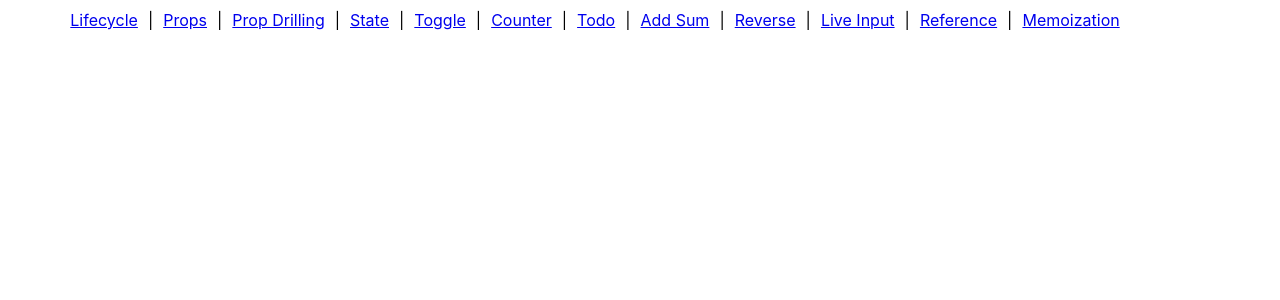
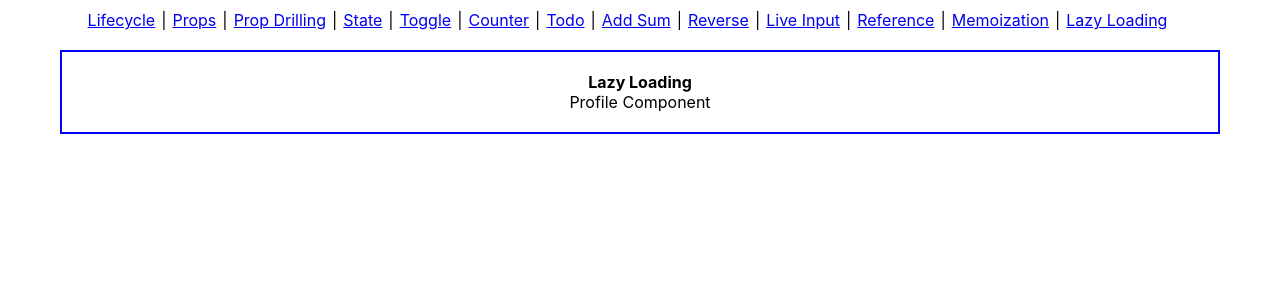
Before and after one commit to mahapatra079/my-app, a React (Create React App) app: page /lazy-loading in a window 1280 px wide. Shown: the top 300 px of the page. Built offline with nearby package versions, Linux system fonts and the light colour scheme.

Commit message:
LazyLoading Analysis

```diff
--- a/src/App.js
+++ b/src/App.js
@@ -11,6 +11,7 @@ import ToggleSwitch from "./ToggleSwitch";
 import ToDoList from "./ToDoList";
 import Reference from "./Reference";
 import Memoization from "./Memoization";
+import LazyLoading from "./LazyLoading";
 
 export default function App() {
   const userName = "Prop Drilling - PC → MC → GC";
@@ -29,7 +30,8 @@ export default function App() {
         <Link to="/reverse">Reverse</Link> |{" "}
         <Link to="/input">Live Input</Link> |{" "}
         <Link to="/reference">Reference</Link> |{""}
-        <Link to="/memoization">Memoization</Link>
+        <Link to="/memoization">Memoization</Link> |{" "}
+        <Link to="/lazy-loading">Lazy Loading</Link>
       </nav>
 
       <Routes>
@@ -51,6 +53,7 @@ export default function App() {
         <Route path="/input" element={<CaptureInputData />} />
         <Route path="/reference" element={<Reference />} />
         <Route path="/memoization" element={<Memoization />} />
+        <Route path="/lazy-loading" element={<LazyLoading />} />
       </Routes>
     </div>
   );
--- /dev/null
+++ b/src/LazyLoading.js
@@ -0,0 +1,30 @@
+import React, { Suspense } from "react";
+
+function LazyLoading() {
+
+  const Profile = React.lazy(() => import("./Profile.js"));
+
+  return (
+    <div className="lazyLoading">
+      <h4 className="textCenter">Lazy Loading</h4>
+
+      <Suspense fallback={<p>Loading...</p>}>
+        <Profile />
+      </Suspense>
+    </div>
+  );
+}
+
+export default LazyLoading;
+
+// What happens step by step?
+
+// App renders
+
+// Profile is not loaded yet
+
+// React shows 👉 Loading... (fallback)
+
+// Profile finishes loading
+
+// React replaces fallback with <Profile />
--- /dev/null
+++ b/src/Profile.js
@@ -0,0 +1,9 @@
+function Proifle() {
+    return (
+        <div className="textCenter">
+            Profile Component
+        </div>
+    );
+}
+
+export default Proifle;
--- a/src/index.css
+++ b/src/index.css
@@ -1,9 +1,9 @@
 body { margin: 0; font-family: -apple-system, BlinkMacSystemFont, 'Segoe UI', 'Roboto', 'Oxygen', 'Ubuntu', 'Cantarell', 'Fira Sans', 'Droid Sans', 'Helvetica Neue', sans-serif; -webkit-font-smoothing: antialiased; -moz-osx-font-smoothing: grayscale; } code { font-family: source-code-pro, Menlo, Monaco, Consolas, 'Courier New', monospace; }
 
 h2, h4{padding: 0;margin: 0;}.title{margin-bottom: 20px;}.container{ width: 1160px; margin: 0 auto; max-width: 1160px; }
-nav{ display: flex; justify-content: center; width: calc(100% - 90px); margin-top: 10px; gap: 10px; }
+nav{ display: flex; justify-content: center; width: calc(100% - 25px); margin-top: 10px; gap: 6px;}
 .d-block{display: block;}.mt-10{margin-top: 10px;}.mt-20{margin-top: 20px;}
 
 .concept{ margin-bottom: -40px; } .props{ border: 4px solid #000; margin-top: 50px; padding: 10px; text-align: center; } .child-data, .life-cycle{ border: 2px solid red; padding: 10px; margin: 20px; } .props-drilling{ border: 3px solid grey; margin-top: 20px; padding: 10px; } .toggle { margin-top: 15px; } .toggle button, .addBtn{ cursor: pointer; width: 100%; height: 36px; border-radius: 10px; font-size: 16px; }
-.adding-sum, .reversing-string, .counter, .capture-input, .show-hide, .todo-list, .toggle, .use-reference, .memoization{border: 2px solid blue;padding: 20px;margin-top: 20px;}
+.adding-sum, .reversing-string, .counter, .capture-input, .show-hide, .todo-list, .toggle, .use-reference, .memoization, .lazyLoading{border: 2px solid blue;padding: 20px;margin-top: 20px;}
 .addBtn{margin: 10px 0;}.textCenter{text-align: center;}
```
